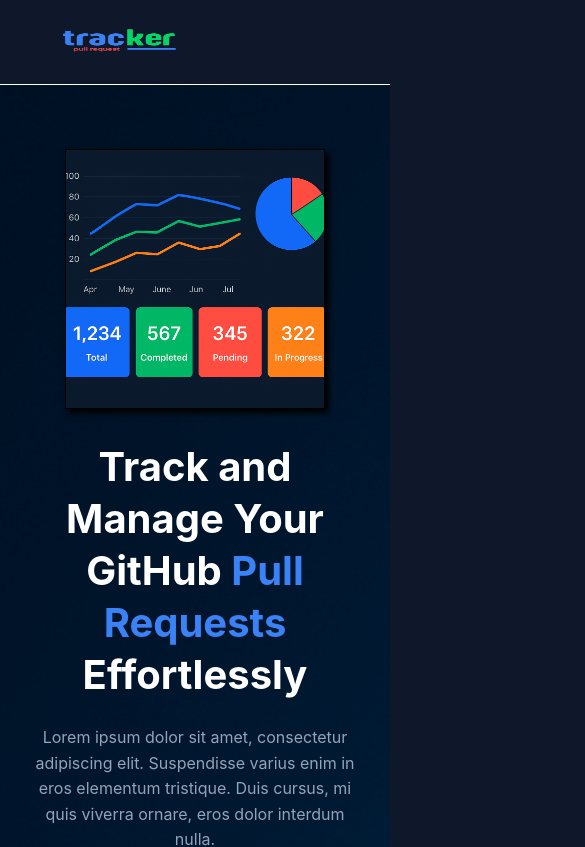
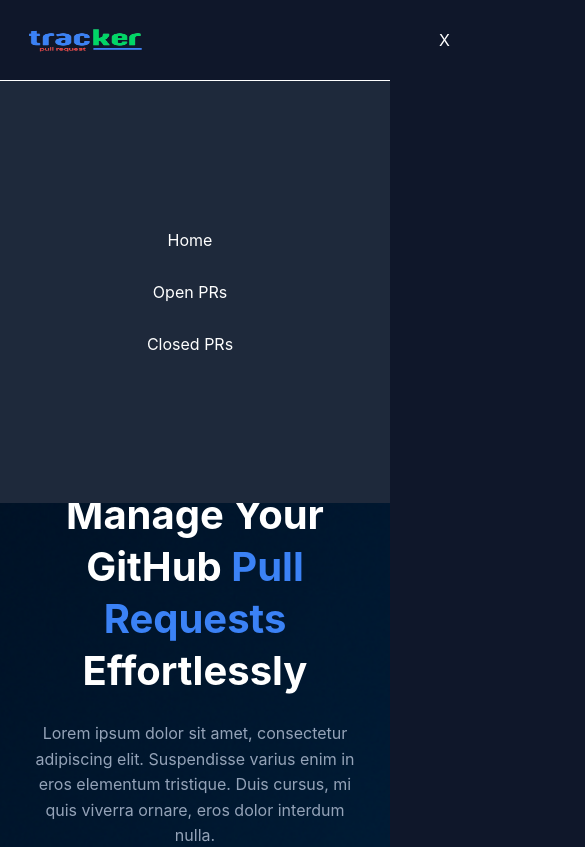
Before and after one commit to chingu-voyages/V57-tier1-team-03, a React (Vite) app in the folder pr-status-board/: page / in a window 390 px wide. Shown: the top 847 px of the page, 585 px wide, since content can reach past the window. Built offline with nearby package versions, Linux system fonts and the light colour scheme.

Commit message:
nav responsive

```diff
--- a/pr-status-board/src/components/Navigation/Header.jsx
+++ b/pr-status-board/src/components/Navigation/Header.jsx
@@ -1,28 +1,48 @@
 import React from "react";
-import { Link } from "react-router-dom";
+import { NavLink } from "react-router-dom";
 import styles from "./Header.module.css";
 import Logo from "/src/assets/logo.png";
 
 const Header = () => {
+
   return (
+    <>
       <div className={styles.container}>
         <nav className={styles.header}>
           <ul className={styles.ul}>
-          <li>
-            <Link to="/">Home</Link>
+            <li className={styles.link}>
+              <NavLink to="/">Home</NavLink>
             </li>
-          <li>
-            <Link to="/open-prs">Open PRs</Link>
+            <li className={styles.link}>
+              <NavLink to="/open-prs">Open PRs</NavLink>
             </li>
-          <li>
-            <Link to="/closed-prs">Closed PRs</Link>
+            <li className={styles.link}>
+              <NavLink to="/closed-prs">Closed PRs</NavLink>
             </li>
           </ul>
-        <div>
+          <div className={styles.mobile_nav}>
             <img className={styles.logo} src={Logo} alt="logo" />
+            <div className={styles.icon}>X</div>
           </div>
         </nav>
       </div>
+
+      {/* Modal Menu  */}
+
+      <div>
+        <ul className={styles.modal_menu}>
+          <li className={styles.link}>
+            <NavLink to="/">Home</NavLink>
+          </li>
+          <li className={styles.link}>
+            <NavLink to="/open-prs">Open PRs</NavLink>
+          </li>
+          <li className={styles.link}>
+            <NavLink to="/closed-prs">Closed PRs</NavLink>
+          </li>
+        </ul>
+      </div>
+    </>
   );
 };
 
--- a/pr-status-board/src/components/Navigation/Header.module.css
+++ b/pr-status-board/src/components/Navigation/Header.module.css
@@ -29,9 +29,20 @@ a:active ::after {
   height: 5rem;
 }
 
+.mobile_nav {
+  align-items: center;
+  justify-content: space-between;
+}
+
+.icon {
+  display: none;
+}
+
 .modal_menu {
+  position: absolute;
+  right: 0;
   display: none;
-  width: 450px;
+  width: 400px;
   height: 50vh;
   margin: auto;
   background: var(--secondary-gray-blue);
@@ -61,19 +72,34 @@ a:active ::after {
 
 /* MOBILE RESPONSIVENES */
 
-@media (max-width: 650px) {
+@media (max-width: 768px) {
   .ul {
     display: none;
   }
 
  .container {
-  padding: 0 1rem;
+  padding: 0;
 }
 
 .header {
-  width: 90%;
+  /* width: 90%; */
+  display: flex;
+  align-items: center;
+  /* justify-content: space-around; */
+}
+
+.mobile_nav {
+  width: 450px;
   display: flex;
   align-items: center;
   justify-content: space-between;
 }
+
+.icon {
+  display: flex;
 }
+
+.modal_menu {
+  display: flex;
+}
+}
```
Lines whose indentation alone changed are shown as unchanged.
